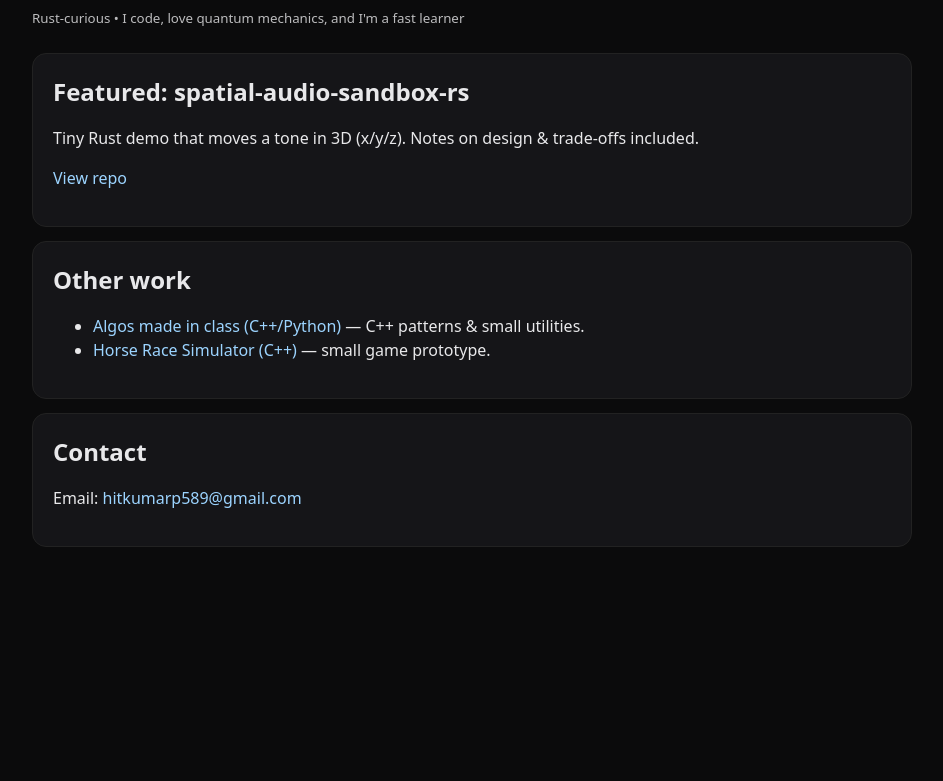
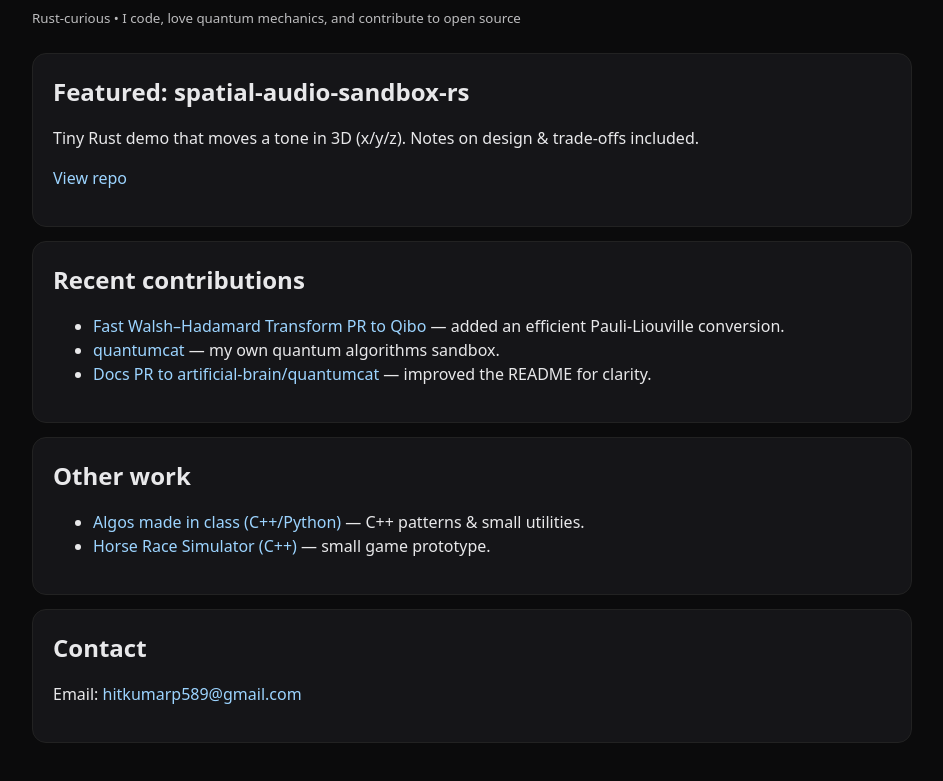
Before and after one commit to H33T589/H33T589.github.io, a plain HTML site: page index.html in a window 1280 px wide. Shown: the part 77-858 px from the top of the page, without its empty margins (168-1111 px from the left). Before the commit the page ends 800 px from the top, so only its background shows below. Drawn offline with Linux system fonts and the light colour scheme.

Commit message:
Update portfolio with recent quantum contributions

```diff
--- a/index.html
+++ b/index.html
@@ -1,19 +1,25 @@
-<!doctype html><html lang="en"><meta charset="utf-8"><meta name="viewport" content="width=device-width,initial-scale=1">
+<!doctype html>
+<html lang="en">
+<meta charset="utf-8">
+<meta name="viewport" content="width=device-width,initial-scale=1">
 <title>Heet • Portfolio</title>
 <style>
   body{font-family:system-ui,-apple-system,Segoe UI,Roboto,Helvetica,Arial,sans-serif;line-height:1.5;margin:0;background:#0b0b0c;color:#e8e8ea}
   .wrap{max-width:880px;margin:0 auto;padding:32px}
   header{display:flex;justify-content:space-between;align-items:center;margin-bottom:24px}
-  a{color:#9cd4ff;text-decoration:none} a:hover{text-decoration:underline}
+  a{color:#9cd4ff;text-decoration:none}
+  a:hover{text-decoration:underline}
   .card{background:#151518;border:1px solid #222;padding:20px;border-radius:14px;margin:14px 0}
-  h1{font-size:28px;margin:0 0 8px} h2{margin:0 0 8px} small{opacity:.8}
+  h1{font-size:28px;margin:0 0 8px}
+  h2{margin:0 0 8px}
+  small{opacity:.8}
   code{background:#1d1d22;padding:2px 6px;border-radius:6px}
 </style>
 <div class="wrap">
   <header>
     <div>
       <h1>Heet — CS @ SFU</h1>
-      <small>Rust‑curious • I code, love quantum mechanics, and I'm a fast learner</small>
+      <small>Rust‑curious • I code, love quantum mechanics, and contribute to open source</small>
     </div>
     <div><a href="https://github.com/H33T589" target="_blank" rel="noopener noreferrer">GitHub</a></div>
   </header>
@@ -25,11 +31,20 @@
   </div>
 
   <div class="card">
+    <h2>Recent contributions</h2>
+    <ul>
+      <li><a href="https://github.com/qiboteam/qibo" target="_blank" rel="noopener noreferrer">Fast Walsh–Hadamard Transform PR to Qibo</a> — added an efficient Pauli‑Liouville conversion.</li>
+      <li><a href="https://github.com/H33T589/quantumcat" target="_blank" rel="noopener noreferrer">quantumcat</a> — my own quantum algorithms sandbox.</li>
+      <li><a href="https://github.com/artificial-brain/quantumcat" target="_blank" rel="noopener noreferrer">Docs PR to artificial-brain/quantumcat</a> — improved the README for clarity.</li>
+    </ul>
+  </div>
+
+  <div class="card">
     <h2>Other work</h2>
     <ul>
       <li>
         <a href="https://github.com/H33T589/school-projects-CPP" target="_blank" rel="noopener noreferrer">Algos made in class (C++/Python)</a>
-        — C++ patterns &amp; small utilities.
+        — C++ patterns & small utilities.
       </li>
       <li>
         <a href="https://github.com/H33T589/school-projects-CPP/blob/main/horse_race_simulator.cpp" target="_blank" rel="noopener noreferrer">Horse Race Simulator (C++)</a>
```
